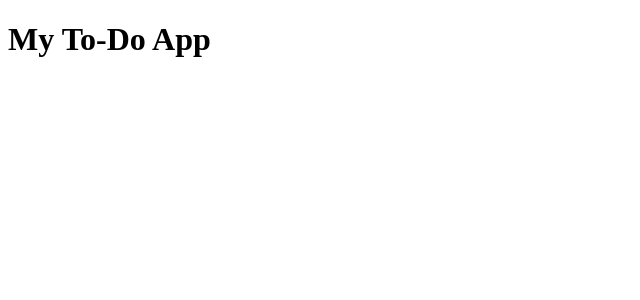
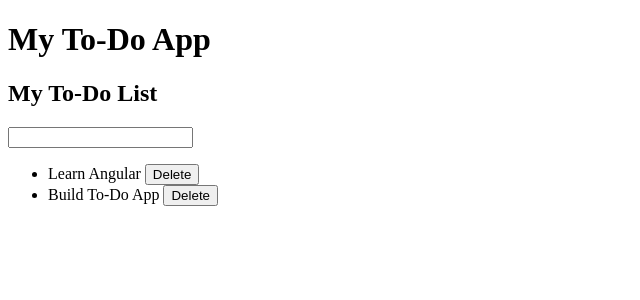
Before and after one commit to olayeancarh/todo-app, an Angular app: page / in a window 1280 px wide. Shown: the top 300 px of the page, without its empty margins (0-640 px from the left). Built offline with nearby package versions, Linux system fonts and the light colour scheme.

Commit message:
feat: add TodoList component with functionality to add, delete, and toggle tasks

```diff
--- a/src/app/todo-list/todo-list.component.html
+++ b/src/app/todo-list/todo-list.component.html
@@ -0,0 +1,7 @@
+<h2>My To-Do List</h2>
+<input type="text" name="taskInput" #taskInput (keyup.enter)="addTodo(taskInput.value)">
+<ul>
+  @for (todo of todos; track $index) {
+  <li> {{ todo.task }} <button (click)="deleteTodo(todo.id)">Delete</button></li>
+  }
+</ul>
--- a/src/app/todo-list/todo-list.component.ts
+++ b/src/app/todo-list/todo-list.component.ts
@@ -13,5 +13,30 @@ interface Todo {
   styleUrl: './todo-list.component.css'
 })
 export class TodoListComponent {
+  todos: Todo[] = [
+    { id: 1, task: 'Learn Angular', completed: false },
+    { id: 2, task: 'Build To-Do App', completed: false }
+  ];
 
+  addTodo(task: string) {
+    const newTodo: Todo = {
+      id: this.todos.length + 1,
+      task,
+      completed: false
+    };
+
+    this.todos =  [...this.todos, newTodo];
+  }
+
+  toggleTodo(id: number) {
+    this.todos = this.todos.map(todo => todo.id !== id ? todo : { ...todo, completed: !todo.completed });
+  }
+
+  deleteTodo(id: number) {
+    this.todos = this.todos.filter(todo => todo.id !== id);
+  }
+
+  markAllCompleted() {
+    this.todos = this.todos.map(todo => ({ ...todo, completed: true }));
+  }
 }
```
